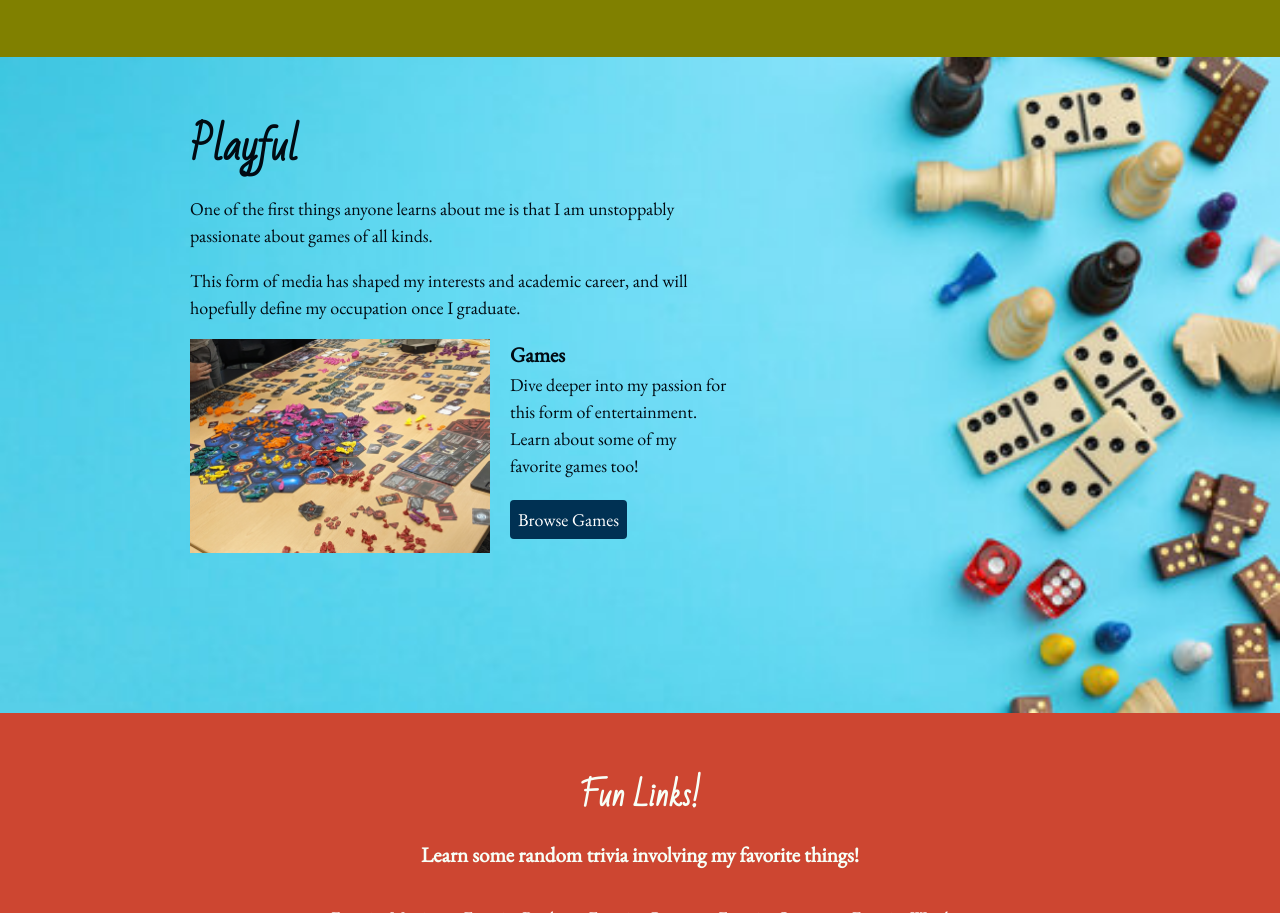
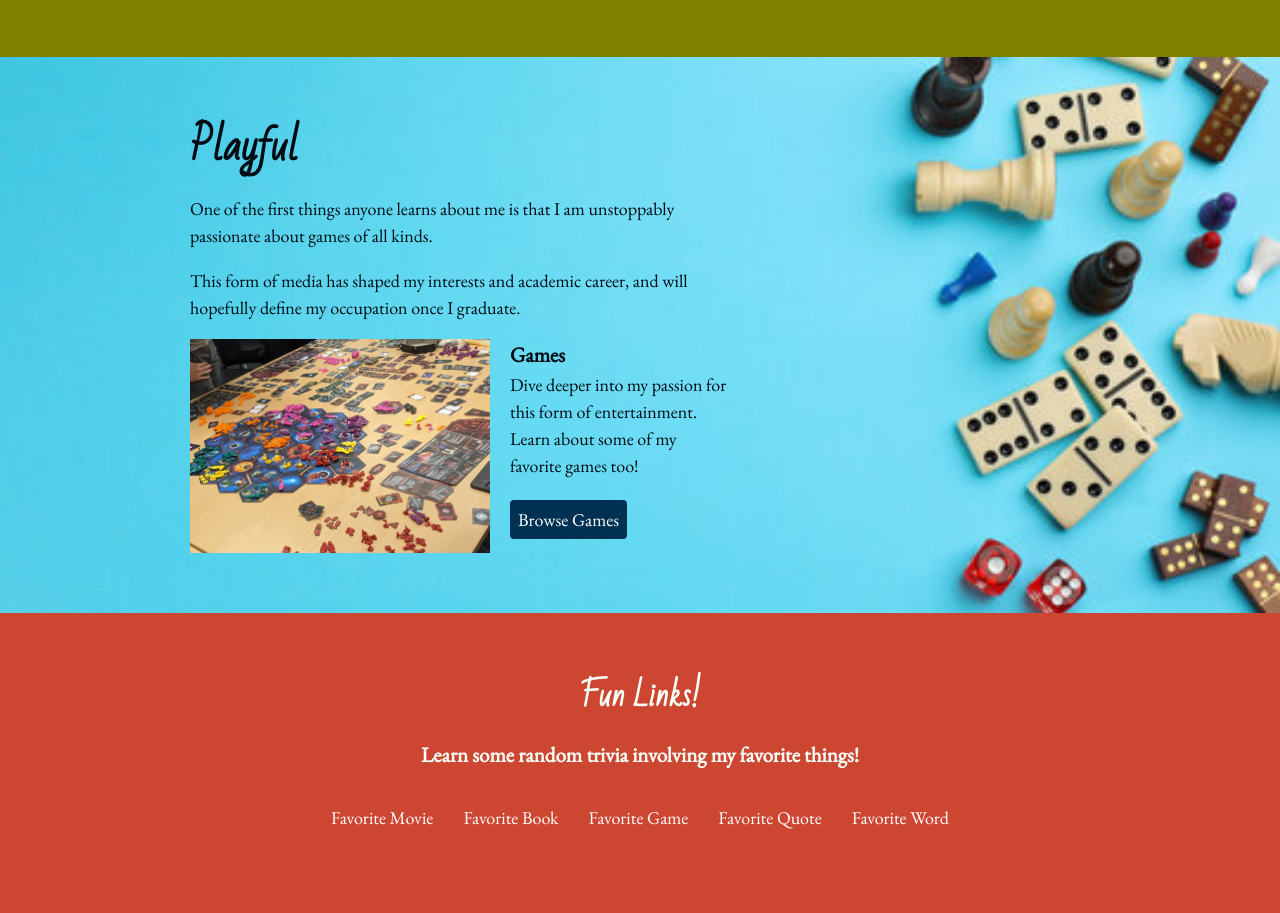
Before and after one commit to BlueClueCoder/LMC2700FinalPortfolio, a plain HTML site: page index.html in a window 1280 px wide. Shown: the part 1697-2610 px from the top of the page. Drawn offline with nearby package versions, Linux system fonts and the light colour scheme.

Commit message:
Update indexstyles.css

```diff
--- a/indexstyles.css
+++ b/indexstyles.css
@@ -183,8 +183,6 @@ header {
 .games {
     background-image: url("boardgamebackground.jpeg");
     background-size: cover;
-    background-position: top right;
-    padding-bottom: 100px;
 }
 
 .games h2 {
```
